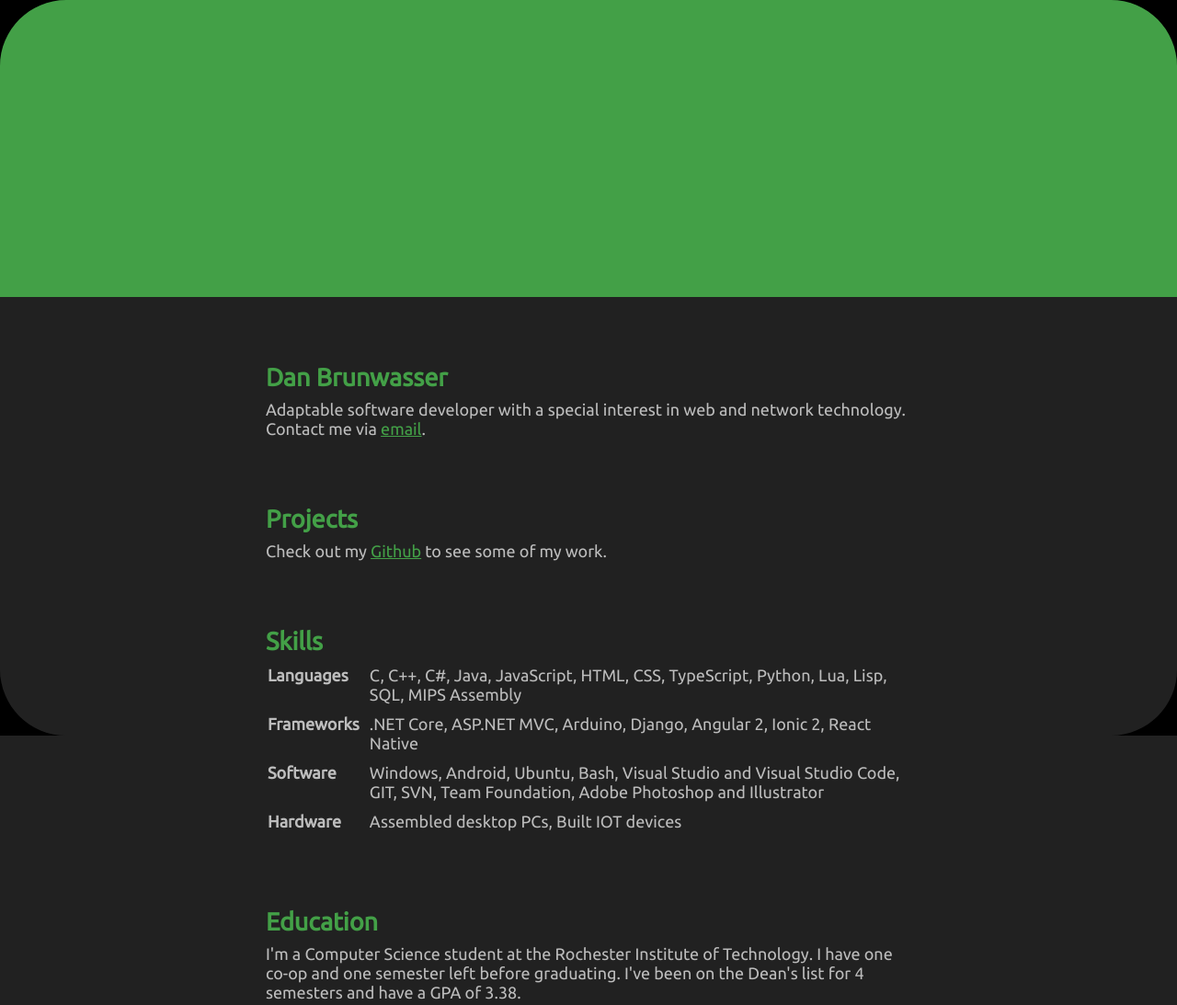
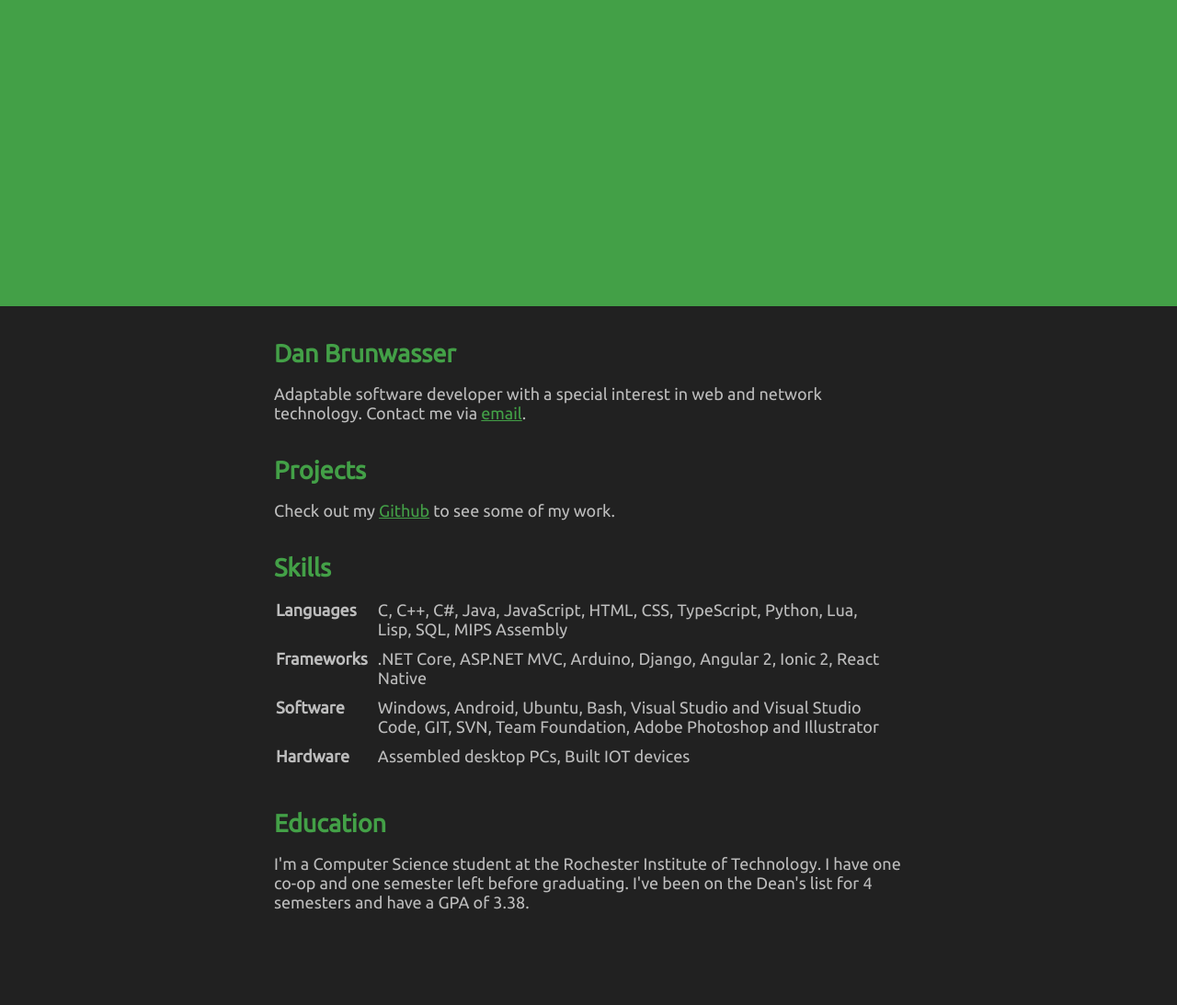
Before and after one commit to danbrun/Website, a plain HTML site: page index.html in a window 1280 px wide. Shown: the whole page at 92% size. After the commit the page ends 1028 px from the top, so only its background shows below. Drawn offline with Linux system fonts and the light colour scheme.

Commit message:
Removed rounded corners and adjusted spacing

```diff
--- a/index.css
+++ b/index.css
@@ -18,36 +18,6 @@ body {
 	background: var(--background);
 }
 
-.top-left, .top-right, .bottom-left, .bottom-right {
-	color: black;
-	width: 4rem;
-	width: 4rem;
-	position: fixed;
-}
-
-.top-left {
-	top: 0;
-	left: 0;
-}
-
-.top-right {
-	top: 0;
-	right: 0;
-	transform: rotate(90deg);
-}
-
-.bottom-left {
-	bottom: 0;
-	left: 0;
-	transform: rotate(270deg);
-}
-
-.bottom-right {
-	bottom: 0;
-	right: 0;
-	transform: rotate(180deg);
-}
-
 .header {
 	color: var(--background);
 	background: var(--primary);
@@ -59,11 +29,11 @@ body {
 
 article {
 	max-width: 40rem;
-	margin: 4rem auto;
+	margin: 2rem auto;
 }
 
 article > * {
-	margin: 0.5rem;
+	margin: 1rem;
 }
 
 a, h1, h2, h3 {
--- a/index.html
+++ b/index.html
@@ -21,34 +21,6 @@
 </head>
 
 <body>
-	<svg class="top-left" viewBox="0 0 1 1" xmlns="http://www.w3.org/2000/svg"
-		xmlns:xlink="http://www.w3.org/1999/xlink">
-		<g fill="currentColor" stroke="none">
-			<path d="M0,1 L0,0 L1,0 C0.448,0 0,0.448 0,1 z" />
-		</g>
-	</svg>
-
-	<svg class="top-right" viewBox="0 0 1 1" xmlns="http://www.w3.org/2000/svg"
-		xmlns:xlink="http://www.w3.org/1999/xlink">
-		<g fill="currentColor" stroke="none">
-			<path d="M0,1L0,0L1,0C0.448,0 0,0.448 0,1Z" />
-		</g>
-	</svg>
-
-	<svg class="bottom-left" viewBox="0 0 1 1" xmlns="http://www.w3.org/2000/svg"
-		xmlns:xlink="http://www.w3.org/1999/xlink">
-		<g fill="currentColor" stroke="none">
-			<path d="M0,1 L0,0 L1,0 C0.448,0 0,0.448 0,1 z" />
-		</g>
-	</svg>
-
-	<svg class="bottom-right" viewBox="0 0 1 1" xmlns="http://www.w3.org/2000/svg"
-		xmlns:xlink="http://www.w3.org/1999/xlink">
-		<g fill="currentColor" stroke="none">
-			<path d="M0,1 L0,0 L1,0 C0.448,0 0,0.448 0,1 z" />
-		</g>
-	</svg>
-
 	<main>
 		<div class="header">
 			<article>
```
